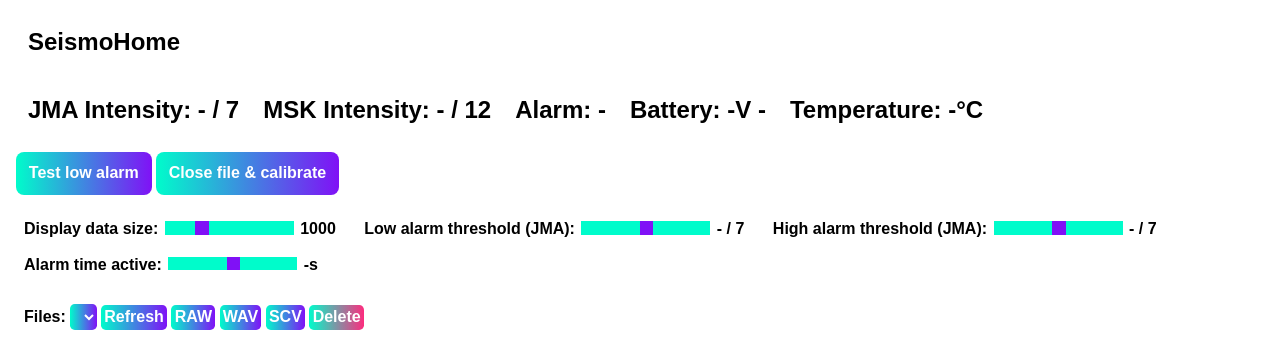
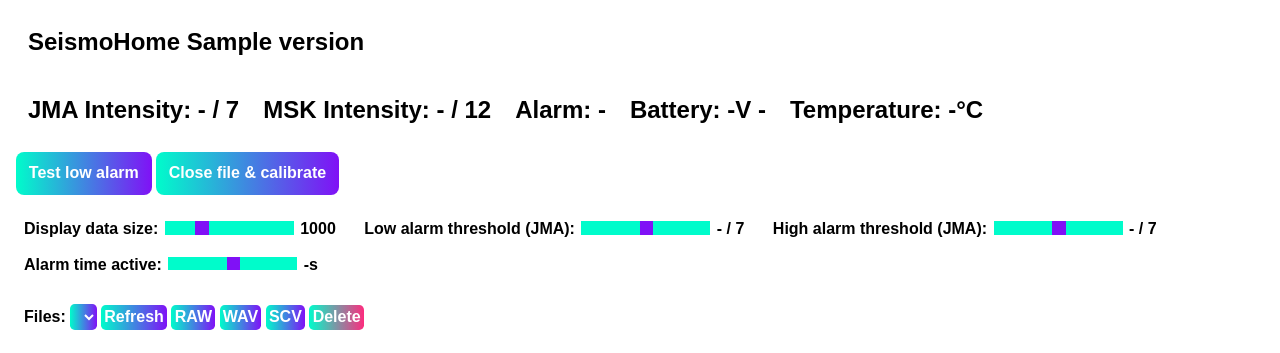
Before and after one commit to F33RNI/SeismoHome, a Python web app: template templates/index.html in a window 1280 px wide. Shown: the top 353 px of the page. Run offline with Jinja, Linux system fonts and the light colour scheme; the template is opened without the code that fills it: most values are stand-ins (such as "Sample title", 1, 10 or a date in 2020); lists and menus that the app fills with data are empty.

Commit message:
Add version name to index page

```diff
--- a/WebHandler.py
+++ b/WebHandler.py
@@ -29,6 +29,7 @@ from queue import Empty
 from flask import Flask, Response, render_template, request, stream_with_context
 
 import DataProcessor
+from main import __version__
 
 FILE_CHUNK_SIZE = 2048
 
@@ -477,7 +478,7 @@ class WebHandler:
         :return: index.html content
         """
         # Send content of index page
-        return render_template("index.html")
+        return render_template("index.html", version=__version__)
 
     def server_start(self):
         """
--- a/templates/index.html
+++ b/templates/index.html
@@ -22,7 +22,7 @@
 <!DOCTYPE html>
 <html lang="en">
 	<head>
-		<title>SeismoHome</title>
+		<title>SeismoHome {{ version }}</title>
         <meta charset="UTF-8">
         <meta name="viewport" content="width=device-width, initial-scale=1.0">
         <meta http-equiv="X-UA-Compatible" content="ie=edge">
@@ -50,7 +50,7 @@
         <div class="main-container">
             <!-- Title -->
             <div class="sub-container headers-container">
-                <h2>SeismoHome</h2>
+                <h2>SeismoHome {{ version }}</h2>
             </div>
 
             <!-- Status fields -->
```
